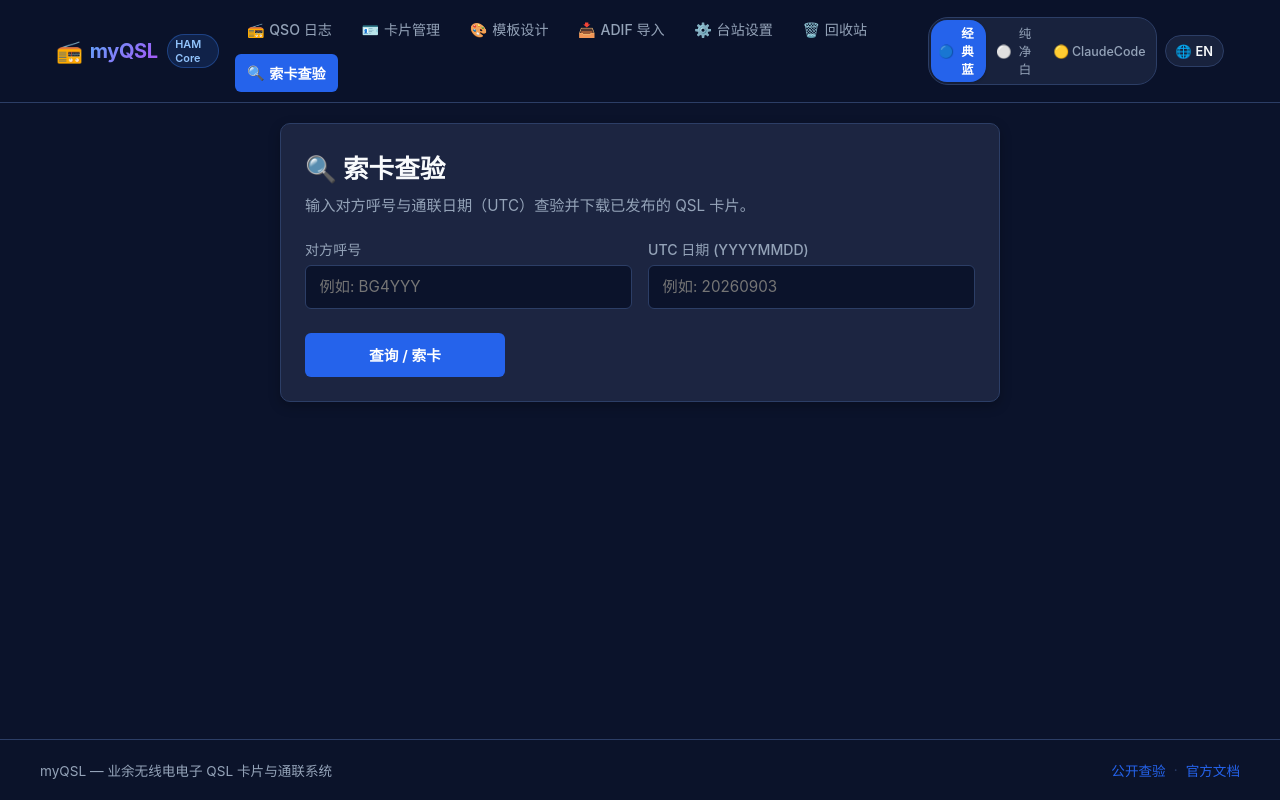
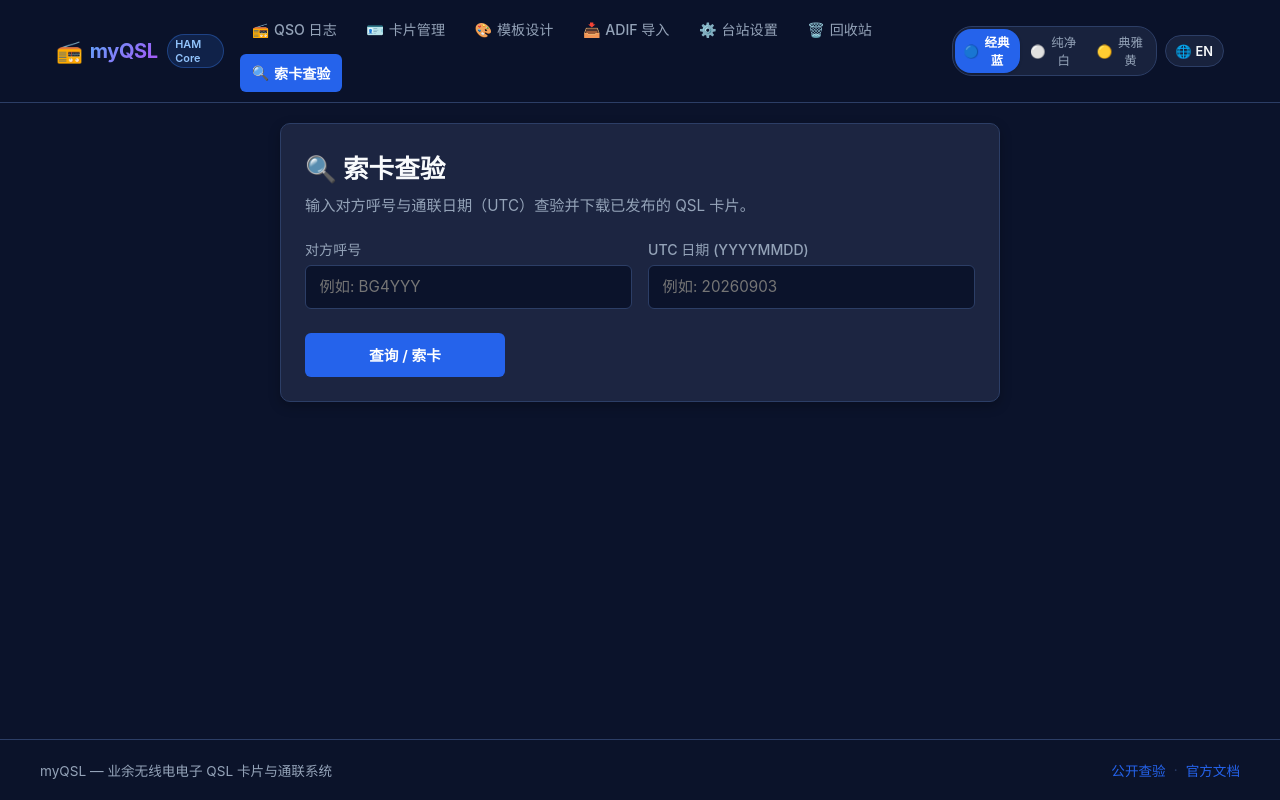
Before and after one commit to neilshare/myQSL, a React (Vite) app in the folder apps/web/: page /lookup in a window 1280 px wide. Built offline with nearby package versions, Linux system fonts and the light colour scheme.

Commit message:
feat(ui): rename claude theme display name to 典雅黄 (Elegant Amber)

```diff
--- a/apps/web/src/app/styles.css
+++ b/apps/web/src/app/styles.css
@@ -3,7 +3,7 @@
    Themes:
    - "blue":   Tech Blue / Ocean Dark (Default - High Reliability & Technical Authority)
    - "white":  Clean Minimal White (Day Mode - Maximum Clarity & Low Cognitive Load)
-   - "claude": ClaudeCode Warm Amber (Artisan Craft - Warm Terracotta, Humane & Eye-friendly)
+   - "claude": 典雅黄 / Elegant Amber (Artisan Craft - Warm Terracotta, Humane & Eye-friendly)
    ========================================================================== */
 
 :root,
--- a/apps/web/src/lib/i18n.tsx
+++ b/apps/web/src/lib/i18n.tsx
@@ -22,7 +22,7 @@
       title: "主题色调",
       blue: "经典蓝",
       white: "纯净白",
-      claude: "ClaudeCode"
+      claude: "典雅黄"
     },
     lang: {
       title: "语言",
@@ -183,7 +183,7 @@
       title: "Theme Tone",
       blue: "Tech Blue",
       white: "Minimal White",
-      claude: "ClaudeCode"
+      claude: "Elegant Amber"
     },
     lang: {
       title: "Language",
```
Also changed, not shown: 1 other file (tests, documents, lock files or other folders).
